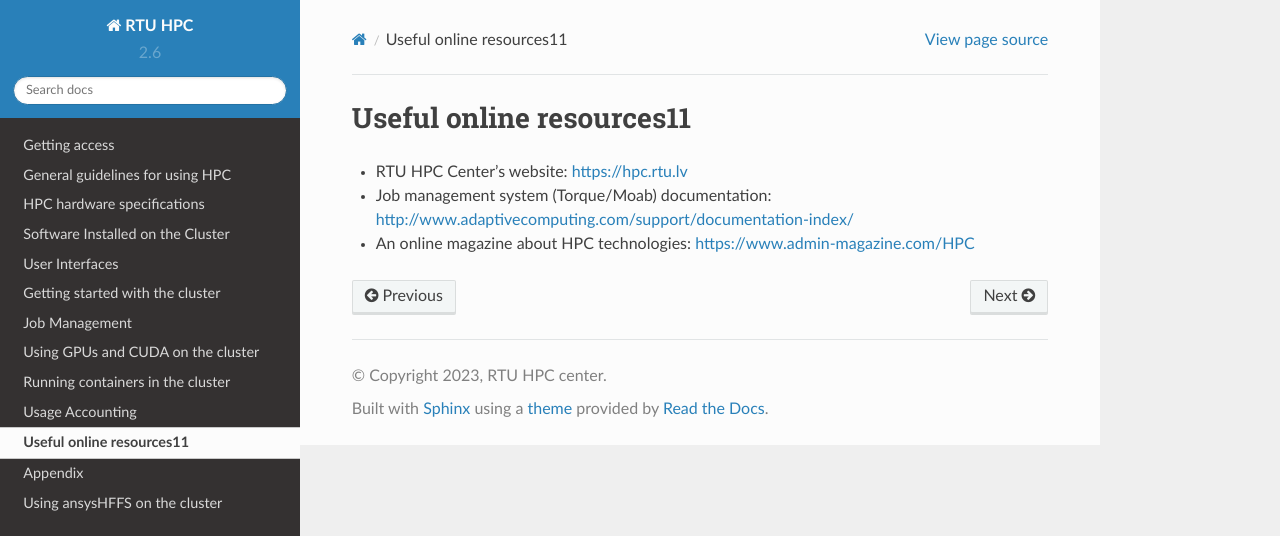
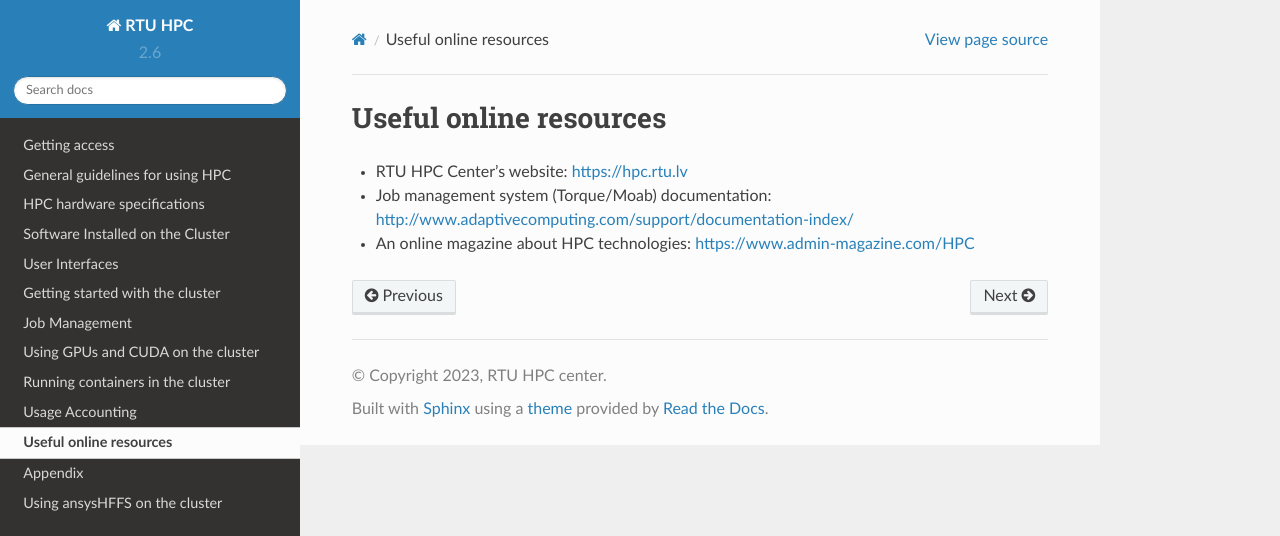
Before and after one commit to rtuhpc/hpc-manual, a Sphinx documentation site: the page built from doc/11_online_resources.md, in a window 1280 px wide. Shown: the top 536 px of the page. Built offline with Sphinx 7.4.7 and the Read the Docs theme 2.0.0, drawn with Linux system fonts in a browser that asks for light colours.

Commit message:
Update 11_online_resources.md

```diff
--- a/doc/11_online_resources.md
+++ b/doc/11_online_resources.md
@@ -1,4 +1,4 @@
-# Useful online resources11
+# Useful online resources
 - RTU HPC Center’s website: [https://hpc.rtu.lv](https://hpc.rtu.lv)
 - Job management system (Torque/Moab) documentation: [http://www.adaptivecomputing.com/support/documentation-index/](http://www.adaptivecomputing.com/support/documentation-index/)
 - An online magazine about HPC technologies: [https://www.admin-magazine.com/HPC](https://www.admin-magazine.com/HPC)
```
